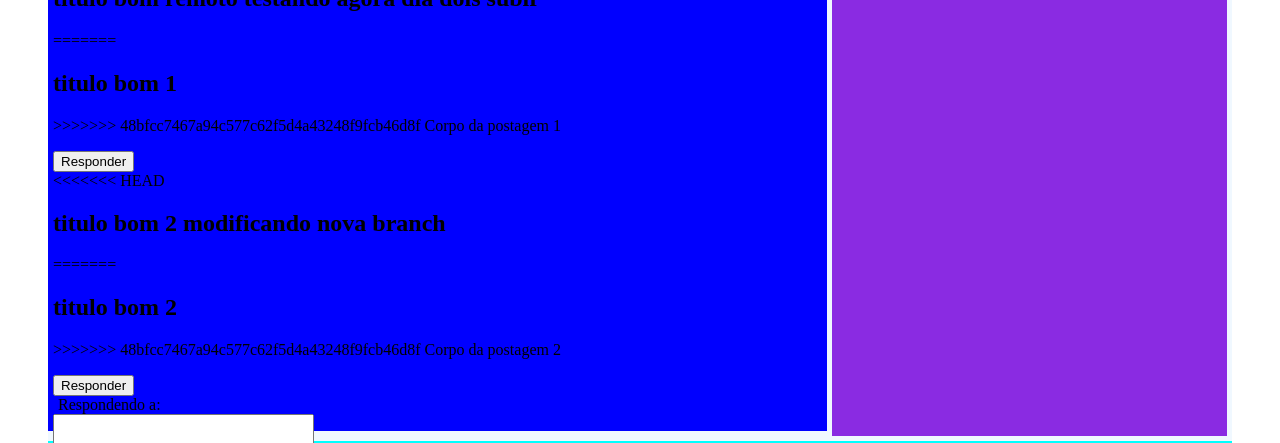
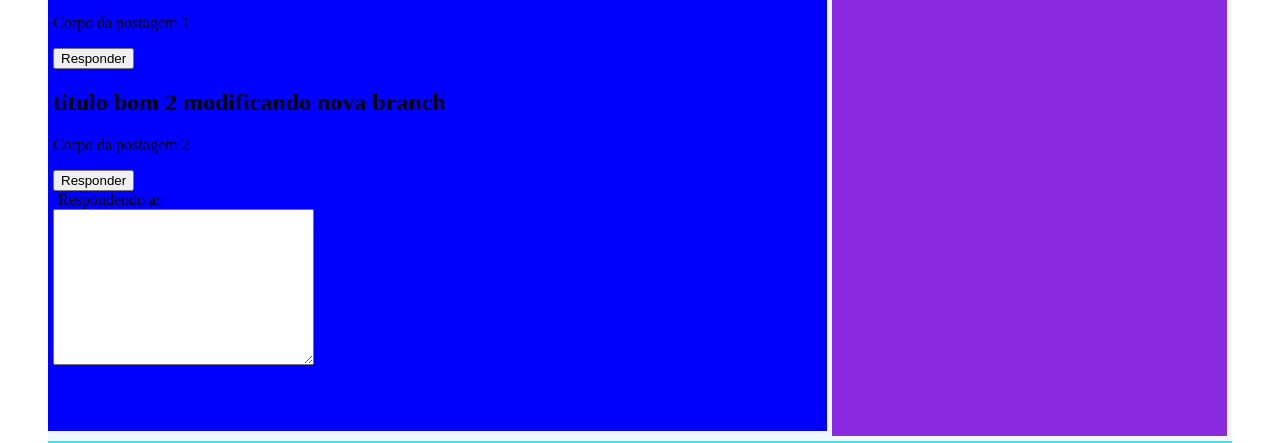
Before and after one commit to cristiamvp/b7webteste, a plain HTML site: page index.html in a window 1280 px wide. Shown: the part 162-605 px from the top of the page. Drawn offline with nearby package versions, Linux system fonts and the light colour scheme.

Commit message:
aceitando erros

```diff
--- a/index.html
+++ b/index.html
@@ -19,20 +19,13 @@
         <section class="container">
             <section class="container_content" id="conteudo">
                 <contador></contador>
-<<<<<<< HEAD
                 <postagem titulo="titulo bom  remoto testando agora dia dois  subir">
-=======
-                <postagem titulo="titulo bom 1">
->>>>>>> 48bfcc7467a94c577c62f5d4a43248f9fcb46d8f
+
                     Corpo da postagem 1 <br>
 
 
                 </postagem>
-<<<<<<< HEAD
                 <postagem titulo="titulo bom 2 modificando nova branch">
-=======
-                <postagem titulo="titulo bom 2">
->>>>>>> 48bfcc7467a94c577c62f5d4a43248f9fcb46d8f
                     Corpo da postagem 2 <br>
 
                 </postagem>
```
Also changed, not shown: 1 other file.
